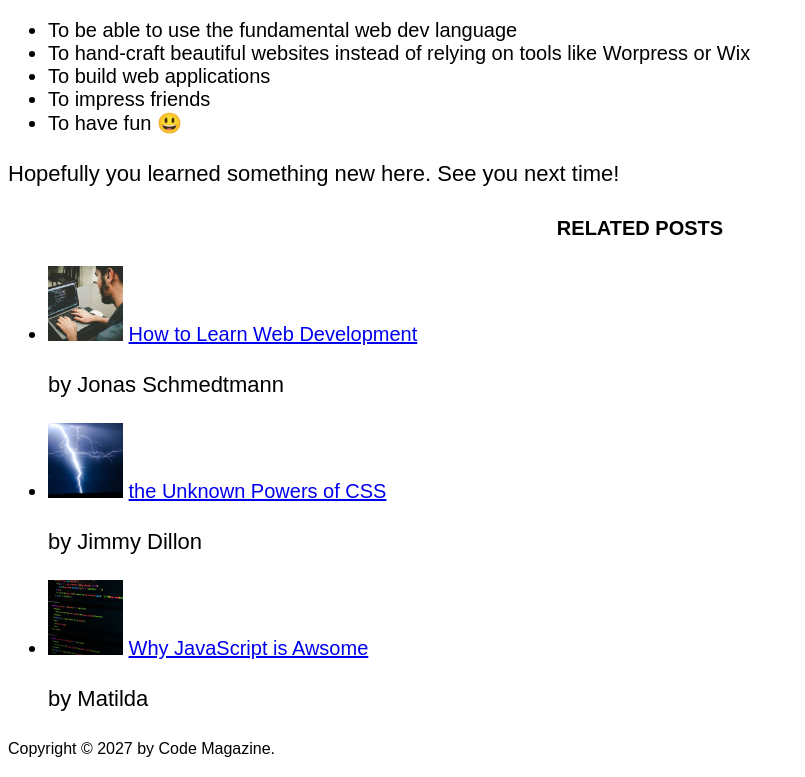
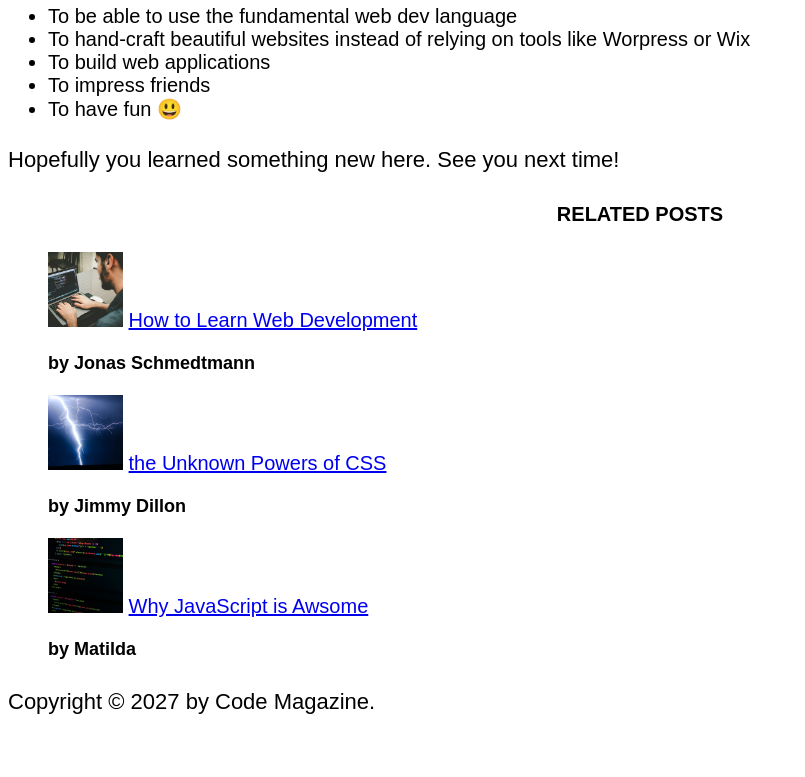
Before and after one commit to amrhssynzdh/HTML-CSS-Fundamentals, a plain HTML site: page index.html in a window 1280 px wide. Shown: the part 1314-2091 px from the top of the page, without its empty margins (0-805 px from the left). After the commit the page ends 2054 px from the top, so only its background shows below. Drawn offline with Linux system fonts and the light colour scheme.

Commit message:
Added class and id attributes to HTML structure for improved styling and targeting

```diff
--- a/index.html
+++ b/index.html
@@ -25,7 +25,9 @@
           width="50"
           height="50"
         />
-        <p>Posted by <strong>Laura Jones</strong> on Monday, June 21st 2027</p>
+        <p id="author">
+          Posted by <strong>Laura Jones</strong> on Monday, June 21st 2027
+        </p>
         <img
           src="images/post-img.jpg"
           alt="HTML code on a screen"
@@ -88,24 +90,26 @@
     </article>
     <aside>
       <h4>Related Posts</h4>
-      <ul>
+      <ul class="related">
         <li>
           <img src="images/related-1.jpg" width="75" height="75" />
           <a href="#">How to Learn Web Development</a>
-          <p>by Jonas Schmedtmann</p>
+          <p class="related-author">by Jonas Schmedtmann</p>
         </li>
         <li>
           <img src="images/related-2.jpg" width="75" height="75" />
           <a href="#">the Unknown Powers of CSS</a>
-          <p>by Jimmy Dillon</p>
+          <p class="related-author">by Jimmy Dillon</p>
         </li>
         <li>
           <img src="images/related-3.jpg" width="75" height="75" />
           <a href="#">Why JavaScript is Awsome</a>
-          <p>by Matilda</p>
+          <p class="related-author">by Matilda</p>
         </li>
       </ul>
     </aside>
-    <footer><p>Copyright &copy; 2027 by Code Magazine.</p></footer>
+    <footer id="copyright">
+      <p>Copyright &copy; 2027 by Code Magazine.</p>
+    </footer>
   </body>
 </html>
--- a/style.css
+++ b/style.css
@@ -38,10 +38,20 @@ li {
   font-size: 20px;
 }
 
-footer p {
+#author {
+  font-style: italic;
+  font-size: 18px;
+}
+
+#copyright {
   font-size: 16px;
 }
 
-header p {
-  font-style: italic;
+.related-author {
+  font-size: 18px;
+  font-weight: bold;
 }
+
+.related {
+  list-style: none;
+}
```
